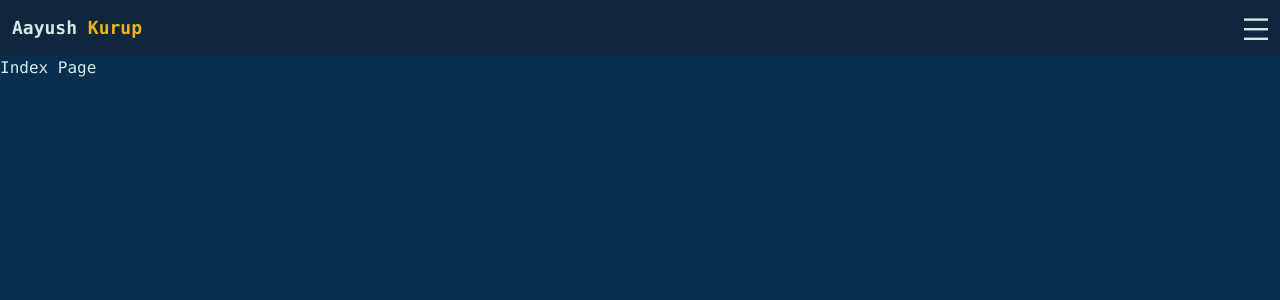
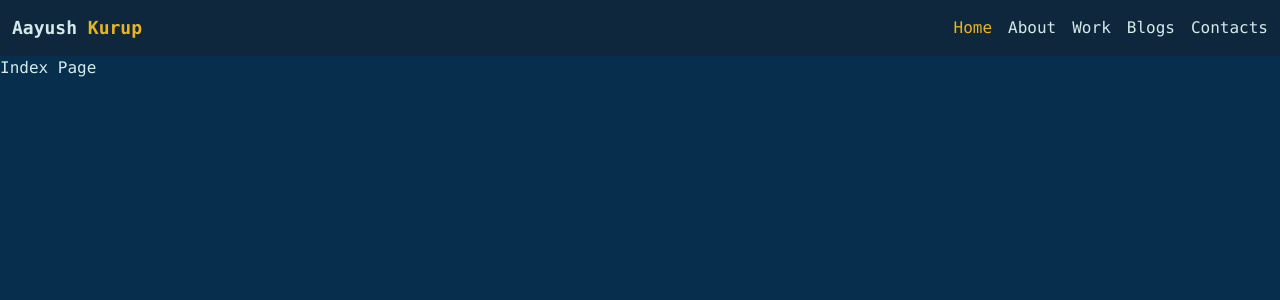
Before and after one commit to AayushK47/aayushk47-portfolio-website, a Next.js app: page / in a window 1280 px wide. Shown: the top 300 px of the page. Built offline with nearby package versions, Linux system fonts and the light colour scheme.

Commit message:
FIN: Navbar

```diff
--- a/src/components/navbar.tsx
+++ b/src/components/navbar.tsx
@@ -1,5 +1,5 @@
 "use client";
-import { useState } from "react";
+import { useEffect, useState } from "react";
 import { motion } from "framer-motion";
 import Link from "next/link";
 
@@ -10,6 +10,19 @@ import { usePathname } from "next/navigation";
 function Navbar() {
     const pathname = usePathname();
     const [isOpen, setOpen] = useState<boolean>(false);
+    const [isLgScreen, setIsLgScreen] = useState<boolean>(false);
+
+    useEffect(() => {
+        const handleResize = () => {
+            const windowWidth = window.innerWidth;
+            setIsLgScreen(windowWidth < 1000);
+        };
+
+        window.addEventListener("resize", handleResize);
+        handleResize();
+
+        return () => window.removeEventListener("resize", handleResize);
+    }, []);
 
     const divVariants = {
         visible: {
@@ -31,6 +44,10 @@ function Navbar() {
         setOpen((val) => !val);
     }
 
+    function resetNavbar() {
+        setOpen(false);
+    }
+
     return (
         <>
             <nav className="bg-dark h-14 flex justify-between items-center px-3">
@@ -38,9 +55,47 @@ function Navbar() {
                     <span className="text-info">Aayush </span>
                     <span className="text-highlight">Kurup</span>
                 </div>
-                <div onClick={toggleNavbar}>
-                    {!isOpen ? <Hamburger /> : <CloseIcon />}
-                </div>
+                {isLgScreen ? (
+                    <div onClick={toggleNavbar}>
+                        {!isOpen ? <Hamburger /> : <CloseIcon />}
+                    </div>
+                ) : (
+                    <div className="flex space-x-4">
+                        <ul
+                            className={pathname === "/" ? "text-highlight" : ""}
+                        >
+                            <Link href="/">Home</Link>
+                        </ul>
+                        <ul
+                            className={
+                                pathname === "/about" ? "text-highlight" : ""
+                            }
+                        >
+                            <Link href="/about">About</Link>
+                        </ul>
+                        <ul
+                            className={
+                                pathname === "/work" ? "text-highlight" : ""
+                            }
+                        >
+                            <Link href="/work">Work</Link>
+                        </ul>
+                        <ul
+                            className={
+                                pathname === "/blogs" ? "text-highlight" : ""
+                            }
+                        >
+                            <Link href="/blogs">Blogs</Link>
+                        </ul>
+                        <ul
+                            className={
+                                pathname === "/contacts" ? "text-highlight" : ""
+                            }
+                        >
+                            <Link href="/contacts">Contacts</Link>
+                        </ul>
+                    </div>
+                )}
             </nav>
             <motion.div
                 variants={divVariants}
@@ -49,21 +104,31 @@ function Navbar() {
             >
                 <ul>
                     <li className={pathname === "/" ? active : inactive}>
-                        <Link href="/">Home</Link>
+                        <Link onClick={resetNavbar} href="/">
+                            Home
+                        </Link>
                     </li>
                     <li className={pathname === "/about" ? active : inactive}>
-                        <Link href="/about">About</Link>
+                        <Link onClick={resetNavbar} href="/about">
+                            About
+                        </Link>
                     </li>
                     <li className={pathname === "/work" ? active : inactive}>
-                        <Link href="/work">Work</Link>
+                        <Link onClick={resetNavbar} href="/work">
+                            Work
+                        </Link>
                     </li>
                     <li className={pathname === "/blogs" ? active : inactive}>
-                        <Link href="/blogs">Blogs</Link>
+                        <Link onClick={resetNavbar} href="/blogs">
+                            Blogs
+                        </Link>
                     </li>
                     <li
                         className={pathname === "/contacts" ? active : inactive}
                     >
-                        <Link href="/contacts">Contacts</Link>
+                        <Link onClick={resetNavbar} href="/contacts">
+                            Contacts
+                        </Link>
                     </li>
                 </ul>
             </motion.div>
```
